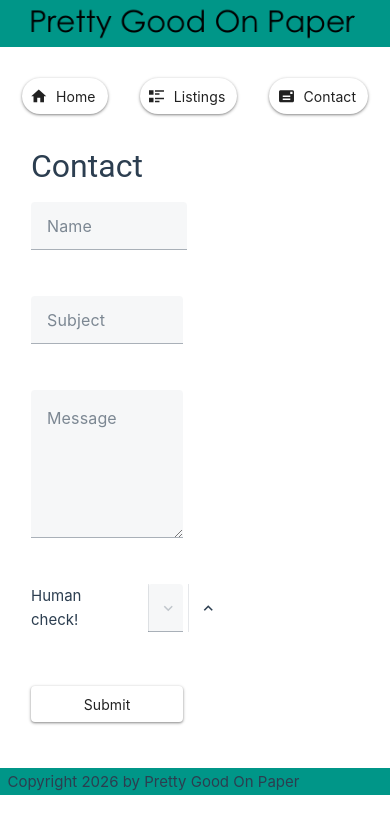
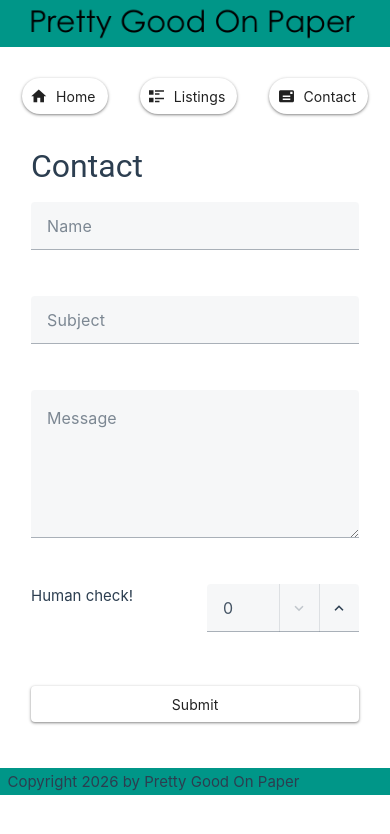
Before and after one commit to csammis/homebox-frontend, a Vue app: page /contact in a window 390 px wide. Shown: the top 834 px of the page. Built offline with nearby package versions, Linux system fonts and the light colour scheme; no server answers; a small style sheet from the web is missing.

Commit message:
Fixed contact form sizing on mobile

```diff
--- a/src/components/Contact.vue
+++ b/src/components/Contact.vue
@@ -1,8 +1,9 @@
 <script setup lang="ts">
-import { nextTick, onMounted, ref, shallowRef } from 'vue';
+import { computed, nextTick, onMounted, ref, shallowRef } from 'vue';
 import { ContactForm, getRandomChallenge, postContact } from '../models/service/contact';
 import { useHead } from '@unhead/vue';
 import { NameNotBlank, SubjectNotBlank } from '../utilities/formrules';
+import { useDisplay } from 'vuetify';
 
 const modelValue = ref(new ContactForm) // defineModel<ContactForm>({default: () => new ContactForm()});
 const challengeText = ref("")
@@ -52,41 +53,48 @@ onMounted(() => {
   }
 )
 })
+
+const { xs } = useDisplay();
+
+const cols = computed(() => {
+  return xs.value ? [12, 6] : [6, 3];
+})
+
+
 </script>
 <template>
 <v-container fluid v-if="contactFormOpen">
   <v-form validate-on="blur" ref="form" @submit.prevent>
   <v-row><div class="text-headline-large">Contact</div></v-row>
   <v-row density="comfortable">
-    <v-col cols="6">
+    <v-col :cols="cols[0]">
       <v-text-field density="comfortable" label="Name"
                     :rules="NameNotBlank" v-model="modelValue.name"></v-text-field>
     </v-col>
   </v-row>
   <v-row>
-    <v-col cols="6">
+    <v-col :cols="cols[0]">
       <v-text-field density="comfortable" label="Subject"
                     :rules="SubjectNotBlank" v-model="modelValue.subject"></v-text-field>
     </v-col>
   </v-row>
   <v-row>
-    <v-col cols="6">
+    <v-col :cols="cols[0]">
       <v-textarea label="Message" counter="250" v-model="modelValue.message"></v-textarea>
     </v-col>
   </v-row>
   <v-row>
-    <v-col cols="3">
+    <v-col :cols="cols[1]">
       <span>Human check!</span><br />
       <span class="text-body-large">{{ challengeText }}</span>
     </v-col>
-    <v-col cols="1"></v-col>
-    <v-col cols="2">
+    <v-col :cols="cols[1]">
       <input type="hidden" name="challengeKey" :value="modelValue.challengeKey">
       <v-number-input density="comfortable" :min="0" v-model="modelValue.challengeResponse"></v-number-input>
     </v-col>
   </v-row>
   <v-row>
-    <v-col cols="6">
+    <v-col :cols="cols[0]">
       <v-btn class="mt-2" @click="submitModel" block>
         <span v-if="submitting === false">Submit</span>
         <v-progress-circular v-else indeterminate color="primary"></v-progress-circular>
```
